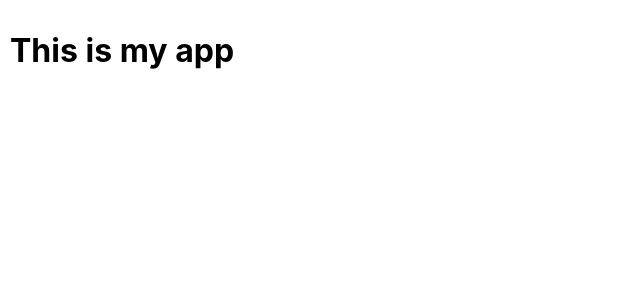
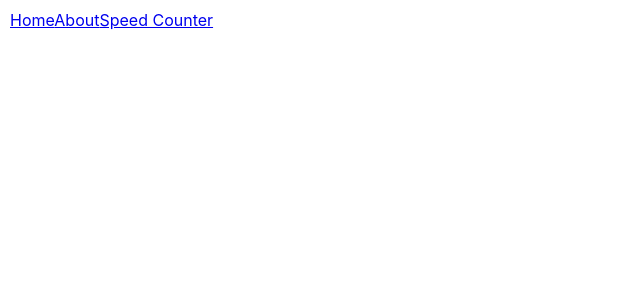
Before and after one commit to MostafaSalama/top-coder-react-challenge-1, a React (Create React App) app: page / in a window 1280 px wide. Shown: the top 300 px of the page, without its empty margins (0-640 px from the left). Built offline with nearby package versions, Linux system fonts and the light colour scheme.

Commit message:
create links for the app with React Router Link Component

```diff
--- a/src/App.js
+++ b/src/App.js
@@ -1,9 +1,22 @@
-import React from 'react';function App() {
+import React from 'react';
+import {BrowserRouter, Link} from "react-router-dom";
+
+function App() {
 	return (
 		<div>
-			<h1>This is my app</h1>
+			<BrowserRouter>
+				<AppLinks/>
+			</BrowserRouter>
 		</div>
 	);
 }
-
+const AppLinks = ()=>{
+	return (
+		<>
+			<Link to='/'>Home</Link>
+			<Link to='/About'>About</Link>
+			<Link to='/speed-counter'>Speed Counter</Link>
+		</>
+	)
+}
 export default App;
```
